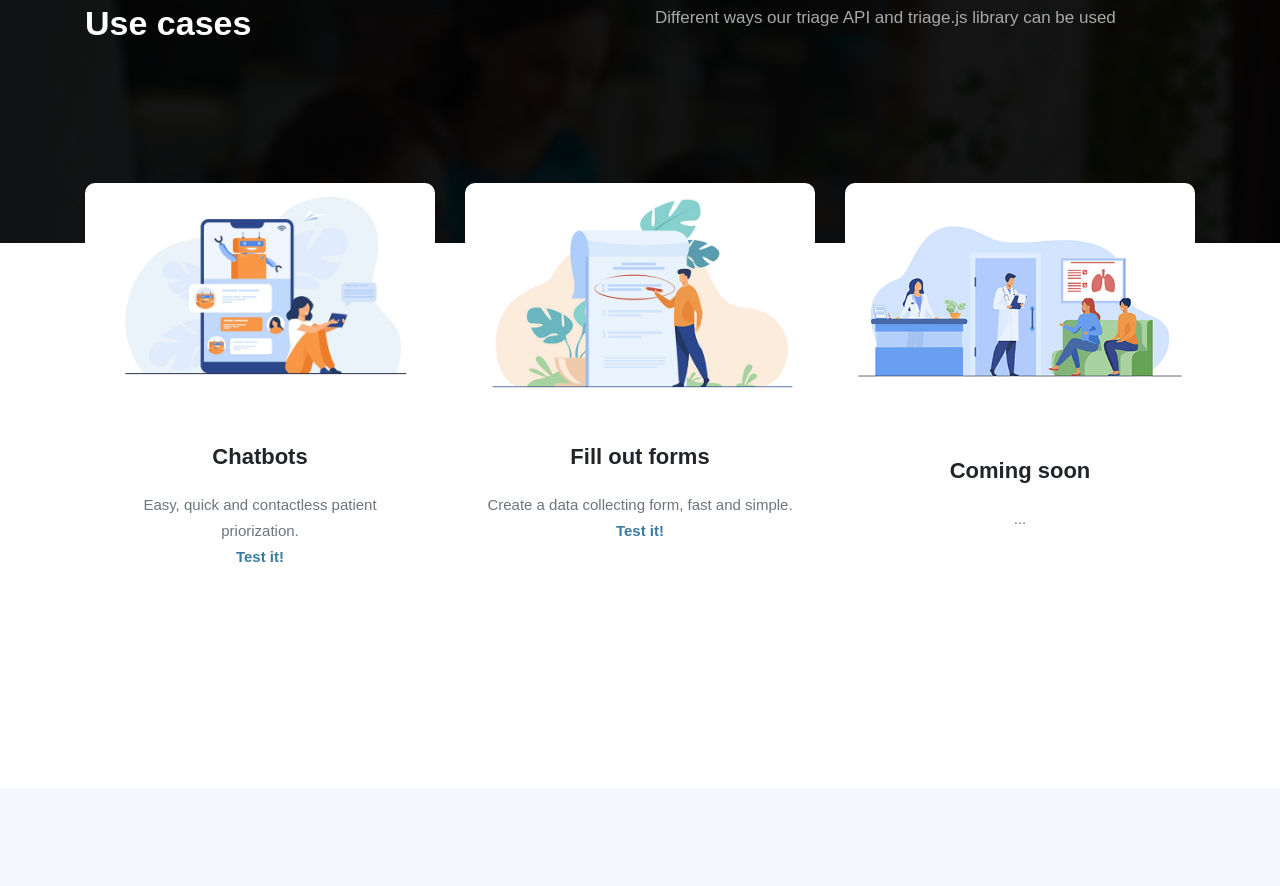
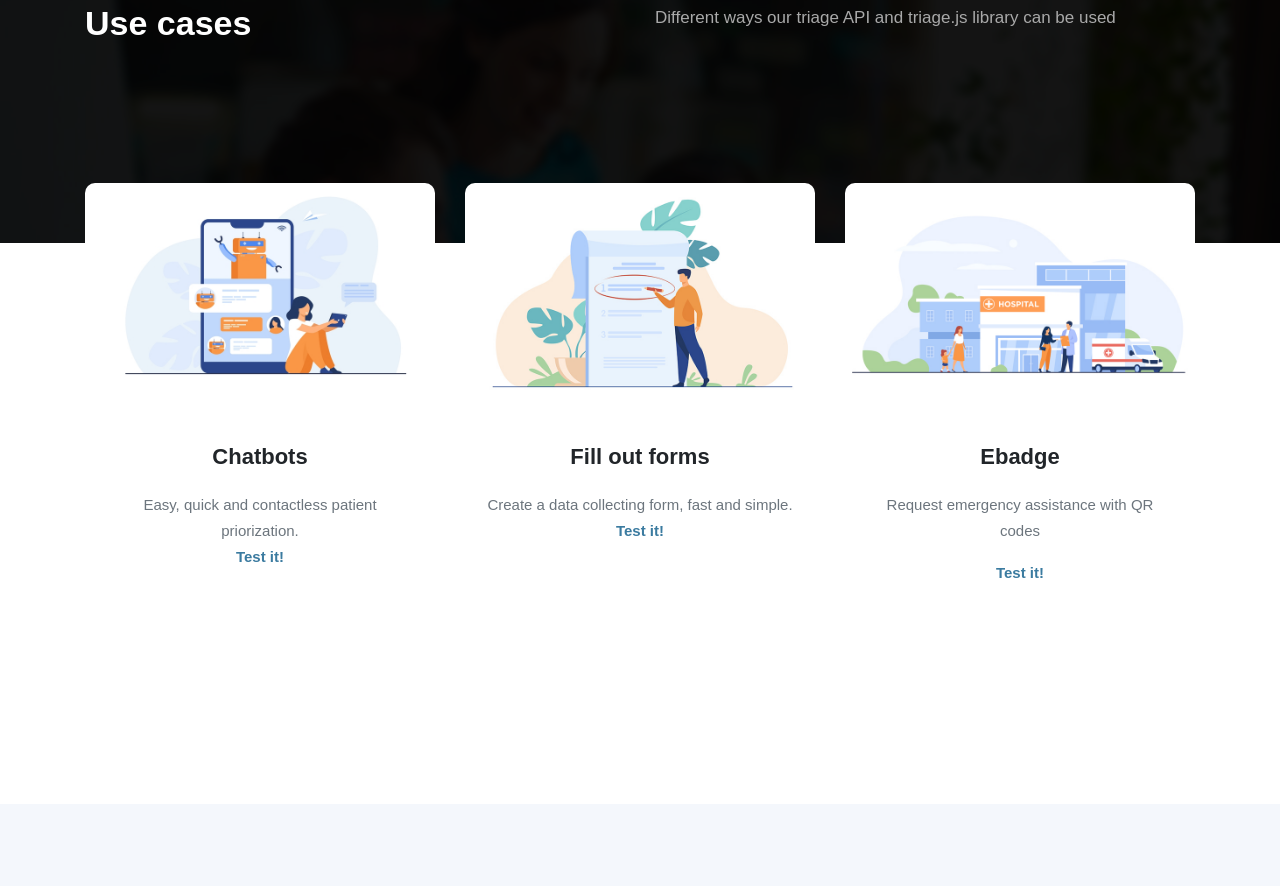
Before and after one commit to emdmed/triageapi, a website: page client/index.html in a window 1280 px wide. Shown: the part 829-1715 px from the top of the page. Drawn offline with Linux system fonts and the light colour scheme; no server answers; files whose address does not match are found by name; a web font is replaced by a local one.

Commit message:
updated index

```diff
--- a/client/index.html
+++ b/client/index.html
@@ -271,18 +271,19 @@
           </div>
           <div class="col-lg-4 col-md-6 col-sm-6 mb-5">
             <div class="single-project">
-              <a href="index.html">
-                <img src="images/wait.jpg" alt="" class="img-fluid" />
+              <a href="ebadge.html">
+                <img src="images/ebadgeweb.jpg" alt="" class="img-fluid" />
               </a>
 
               <div class="project-content">
                 <a href="index.html">
-                  <h3>Coming soon</h3>
+                  <h3>Ebadge</h3>
                 </a>
 
                 <p>
-                  ...
+                  Request emergency assistance with QR codes
                 </p>
+                <a class="font-weight-bold" href="ebadge.html">Test it!</a>
               </div>
             </div>
           </div>
--- a/client/js/ebadgeemergency.js
+++ b/client/js/ebadgeemergency.js
@@ -101,7 +101,8 @@ $("body").on("click", "#send", function(){
                     <h2 class="text-white">Help is on the way</h2>
                     <h5 class="text-white">You will be contacted at</h5>
                     <h5 class="text-white">${payload.phone}</h5>
-
+                    <h5>Your geolocation</h5>
+                    <h4>lat: ${payload.geolocation.lat} lng: ${payload.geolocation.lng}</h4>
                 </div>
 
             </div>
```
Also changed, not shown: client/images/ebadgeweb.jpg (added).
